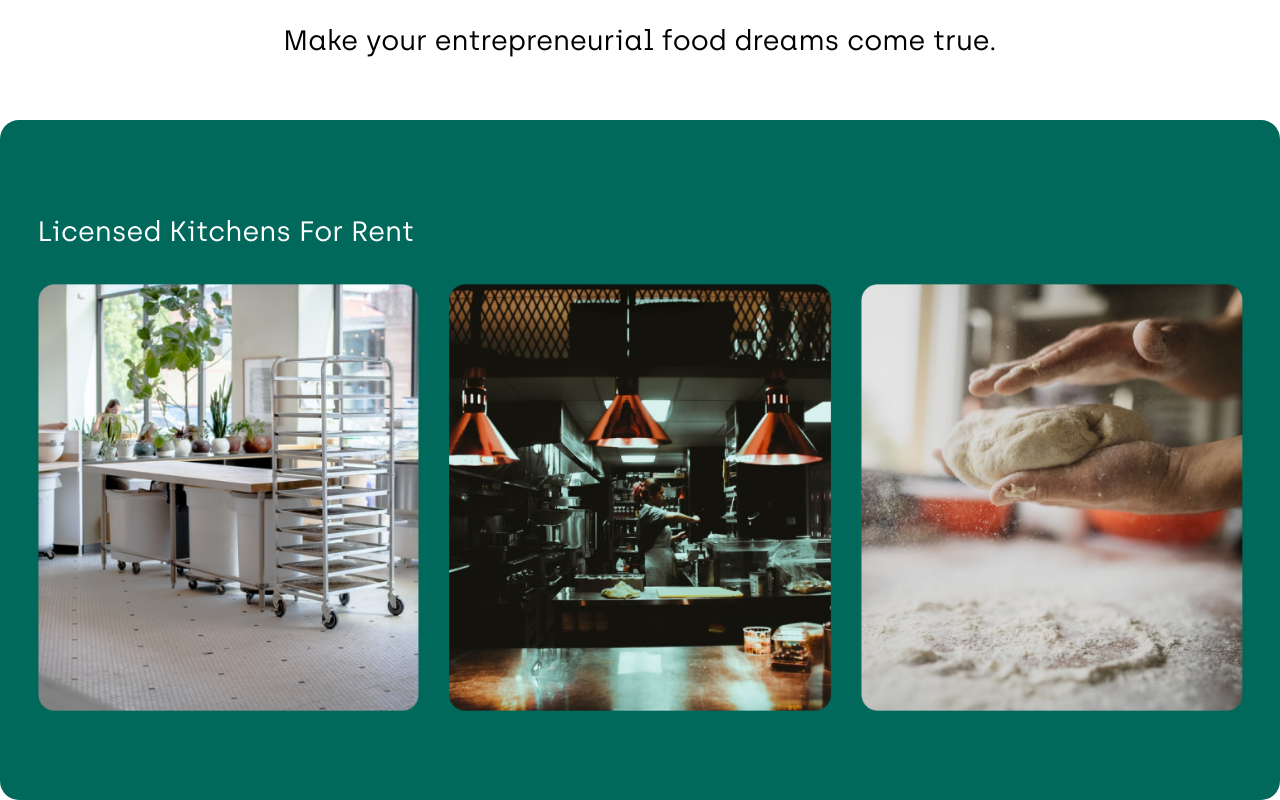
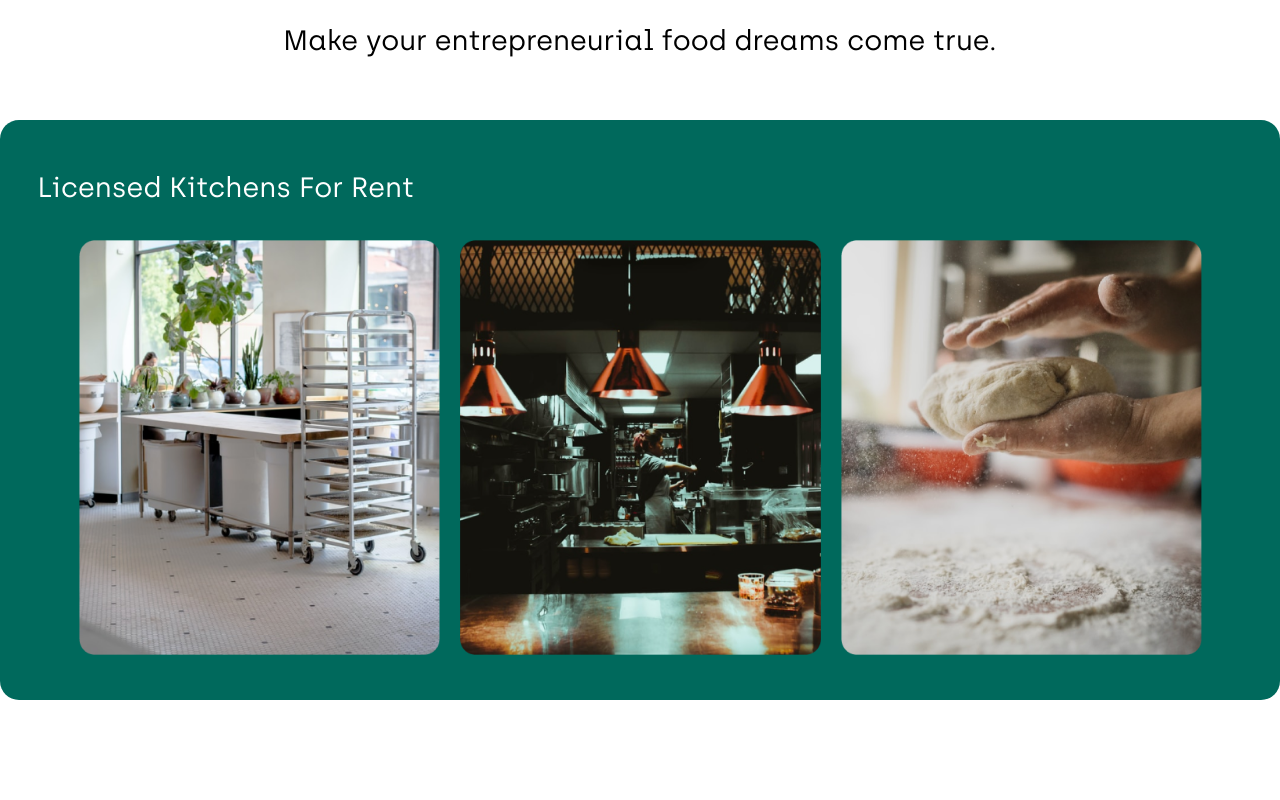
Before and after one commit to FoodleBerlin/foodle, a Next.js app: page / in a window 1280 px wide. Shown: the part 720-1520 px from the top of the page. After the commit the page ends 1420 px from the top, so only its background shows below. Built offline with nearby package versions, Linux system fonts and the light colour scheme; a small style sheet from the web is missing.

Commit message:
style: change size of carousel

```diff
--- a/pages/index.tsx
+++ b/pages/index.tsx
@@ -61,20 +61,20 @@ const Home: NextPage = () => {
           <Image
             alt="carousel-image"
             src={"/carousel-image-1.png"}
-            width={461}
-            height={515}
+            width={361}
+            height={415}
           />
           <Image
             alt="carousel-image"
             src={"/carousel-image-2.png"}
-            width={461}
-            height={515}
+            width={361}
+            height={415}
           />
           <Image
             alt="carousel-image"
             src={"/carousel-image-3.png"}
-            width={461}
-            height={515}
+            width={361}
+            height={415}
           />
         </div>
       </div>
--- a/styles/pages/Home.module.scss
+++ b/styles/pages/Home.module.scss
@@ -42,7 +42,7 @@
 
 .carousel {
   width: 100%;
-  height: 68rem;
+  height: 58rem;
   background-color: colors.$color-primary;
   color: colors.$color-white;
   padding: 0 3.75rem;
@@ -53,8 +53,9 @@
 
   &__wrapper {
     display: flex;
-    justify-content: space-evenly;
-    gap: 3rem;
+    justify-content: center;
+    align-items: center;
+    gap: 2rem;
     margin-top: 3rem;
   }
 }
```
